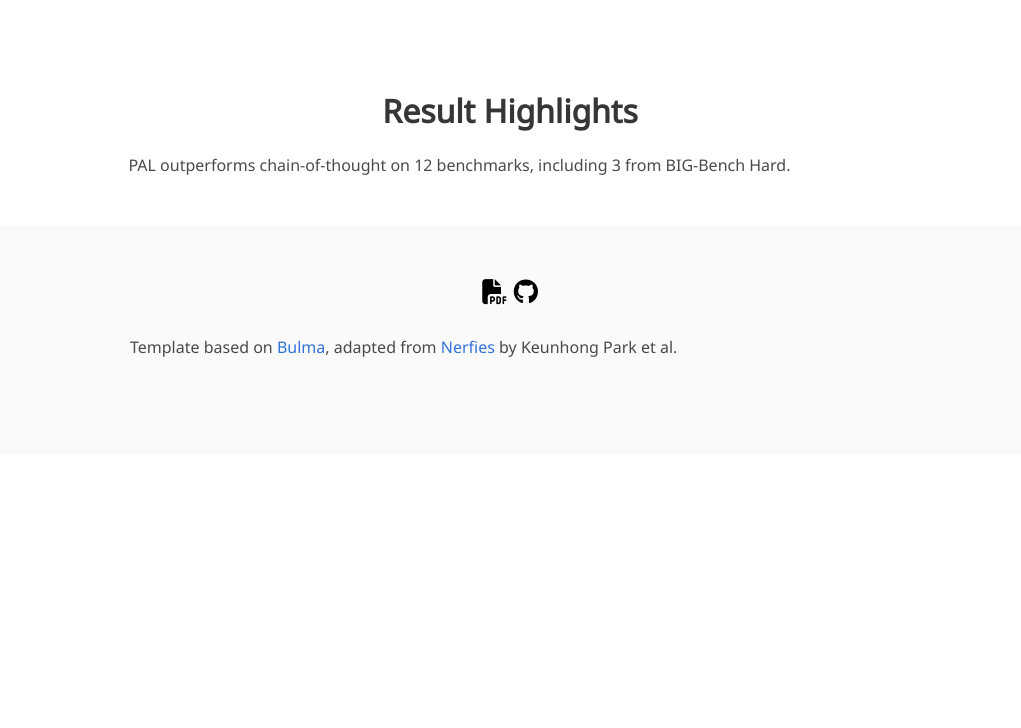
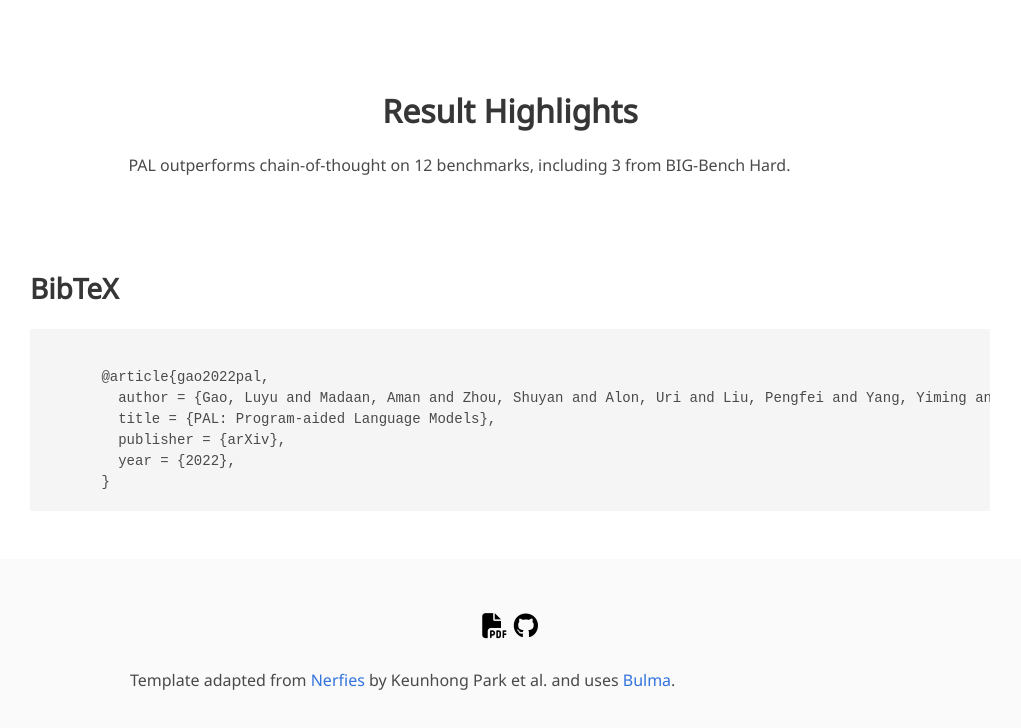
Before and after one commit to reasoning-machines/pal, a plain HTML site: page docs/_site/index.html in a window 1280 px wide. Shown: the part 1802-2530 px from the top of the page, without its empty margins (130-1151 px from the left). Before the commit the page ends 2257 px from the top, so only its background shows below. Drawn offline with nearby package versions, Linux system fonts and the light colour scheme; some icons are missing; a web font is replaced by a local one.

Commit message:
[meta] update links

```diff
--- a/docs/_site/feed.xml
+++ b/docs/_site/feed.xml
@@ -1 +1 @@
-<?xml version="1.0" encoding="utf-8"?><feed xmlns="http://www.w3.org/2005/Atom" ><generator uri="https://jekyllrb.com/" version="3.9.0">Jekyll</generator><link href="http://0.0.0.0:9735/feed.xml" rel="self" type="application/atom+xml" /><link href="http://0.0.0.0:9735/" rel="alternate" type="text/html" /><updated>2022-11-20T22:20:18-05:00</updated><id>http://0.0.0.0:9735/feed.xml</id><title type="html">pal</title></feed>
+<?xml version="1.0" encoding="utf-8"?><feed xmlns="http://www.w3.org/2005/Atom" ><generator uri="https://jekyllrb.com/" version="3.9.0">Jekyll</generator><link href="http://0.0.0.0:9735/feed.xml" rel="self" type="application/atom+xml" /><link href="http://0.0.0.0:9735/" rel="alternate" type="text/html" /><updated>2022-11-20T22:45:56-05:00</updated><id>http://0.0.0.0:9735/feed.xml</id><title type="html">pal</title></feed>
--- a/docs/_site/index.html
+++ b/docs/_site/index.html
@@ -82,7 +82,7 @@
                 </a>
               </span>
               <span class="link-block">
-                <a href=""
+                <a href="https://colab.research.google.com/drive/1u4_RsdI0E79PCMDdcPiJUzYhdnjoXeXc?usp=sharing"
                    class="external-link button is-normal is-rounded is-dark">
                   <span class="icon">
                     <i class="fas fa-terminal"></i>
@@ -177,17 +177,19 @@
 
 
 
-<!-- <section class="section" id="BibTeX">
+<section class="section" id="BibTeX">
   <div class="container is-max-desktop content">
     <h2 class="title">BibTeX</h2>
-    <pre><code>@article{park2021nerfies,
-  author    = {Park, Keunhong and Sinha, Utkarsh and Barron, Jonathan T. and Bouaziz, Sofien and Goldman, Dan B and Seitz, Steven M. and Martin-Brualla, Ricardo},
-  title     = {Nerfies: Deformable Neural Radiance Fields},
-  journal   = {ICCV},
-  year      = {2021},
-}</code></pre>
+    <pre><code>
+      @article{gao2022pal,
+        author = {Gao, Luyu and Madaan, Aman and Zhou, Shuyan and Alon, Uri and Liu, Pengfei and Yang, Yiming and Callan, Jamie and Neubig, Graham},
+        title = {PAL: Program-aided Language Models},
+        publisher = {arXiv},
+        year = {2022},
+      }
+</code></pre>
   </div>
-</section> -->
+</section>
 
 
 <footer class="footer">
@@ -205,7 +207,7 @@
       <div class="column is-8">
         <div class="content">
           <p>
-            Template based on <a href="https://bulma.io/">Bulma</a>, adapted from <a href="http://nerfies.github.io/">Nerfies</a> by Keunhong Park et al.
+            Template adapted from <a href="http://nerfies.github.io/">Nerfies</a> by Keunhong Park et al. and uses <a href="https://bulma.io/">Bulma</a>.
           </p>
         </div>
       </div>
```
Also changed, not shown: docs/index.html (+12 -10 lines), 2 other files.
